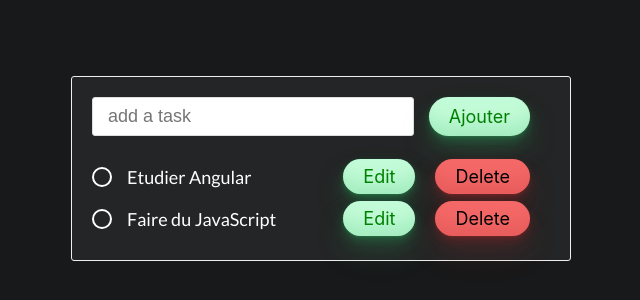
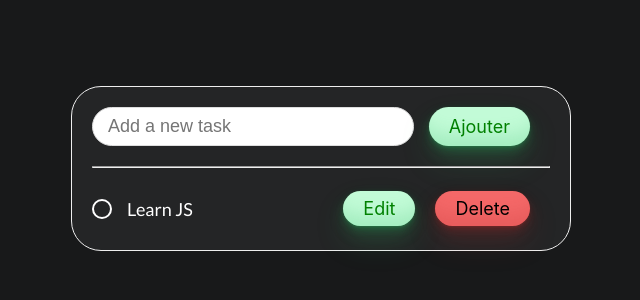
Before and after one commit to Felipebarcon/angular-todo-list, an Angular app: page / in a window 1280 px wide. Shown: the part 232-532 px from the top of the page, without its empty margins (319-959 px from the left). Built offline with nearby package versions, Linux system fonts and the light colour scheme.

Commit message:
basic logic woerking on todo-list component

```diff
--- a/src/app/app.module.ts
+++ b/src/app/app.module.ts
@@ -3,16 +3,14 @@ import { BrowserModule } from '@angular/platform-browser';
 
 import { AppComponent } from './app.component';
 import { TodoListComponent } from './todo-list/todo-list.component';
+import { FormsModule } from '@angular/forms';
 
 @NgModule({
-  declarations: [
-    AppComponent,
-    TodoListComponent
-  ],
-  imports: [
-    BrowserModule
-  ],
+  declarations: [AppComponent, TodoListComponent],
+  imports: [BrowserModule, FormsModule],
   providers: [],
-  bootstrap: [AppComponent]
+  bootstrap: [AppComponent],
 })
-export class AppModule { }
+export class AppModule {
+  title: string = 'My Angular To Do List App';
+}
--- a/src/app/todo-list/todo-list.component.css
+++ b/src/app/todo-list/todo-list.component.css
@@ -12,7 +12,7 @@ Secondary Text: #B0B3B8
   flex-direction: column;
   width: 50rem;
   border: 1px solid #eee;
-  border-radius: 3px;
+  border-radius: 3rem;
   padding: 2rem;
   background-color: #242526;
 }
@@ -22,9 +22,60 @@ form {
   margin-bottom: 2rem;
 }
 
-/* CSS */
+.break-line {
+  margin-bottom: 2rem;
+}
 
-/* CSS */
+form input {
+  flex: 1;
+  margin-right: 1.5rem;
+}
+
+input {
+  padding: 0.8rem 1.5rem;
+  outline: 0;
+  border: 1px solid #ddd;
+  border-radius: 2rem;
+  font-size: 1.8rem;
+}
+
+ul {
+  list-style: none;
+}
+
+li {
+  display: flex;
+  align-items: center;
+}
+
+li input {
+  flex: 1;
+  margin-right: 1rem;
+}
+
+li p {
+  flex: 1;
+  padding: 1rem 0;
+}
+
+.todo-text {
+  font-size: 1.8rem;
+  color: #fff;
+}
+
+li .todo {
+  flex: 0 0 2rem;
+  height: 2rem;
+  border-radius: 50%;
+  margin-right: 1.5rem;
+  border: 2px solid white;
+}
+
+li .todo.done {
+  background: #333;
+}
+
+/* BUTTON */
 
 .btn {
   background-color: #c2fbd7;
@@ -74,52 +125,3 @@ form {
     rgba(187, 44, 49, 0.25) 0 16px 32px;
   transform: scale(1.05) rotate(-1deg);
 }
-
-form input {
-  flex: 1;
-  margin-right: 1.5rem;
-}
-
-input {
-  padding: 0.8rem 1.5rem;
-  outline: 0;
-  border: 1px solid #ddd;
-  border-radius: 3px;
-  font-size: 1.8rem;
-}
-
-ul {
-  list-style: none;
-}
-
-li {
-  display: flex;
-  align-items: center;
-}
-
-li input {
-  flex: 1;
-  margin-right: 1rem;
-}
-
-li p {
-  flex: 1;
-  padding: 1rem 0;
-}
-
-.todo-text {
-  font-size: 1.8rem;
-  color: #fff;
-}
-
-li .todo {
-  flex: 0 0 2rem;
-  height: 2rem;
-  border-radius: 50%;
-  margin-right: 1.5rem;
-  border: 2px solid white;
-}
-
-li .todo.done {
-  background: #333;
-}
--- a/src/app/todo-list/todo-list.component.html
+++ b/src/app/todo-list/todo-list.component.html
@@ -1,15 +1,19 @@
 <div class="container">
   <form class="todo--form">
-    <input class="todo--input" type="text" #newItem placeholder="add a task"
-           (keyup.enter)="addItem(newItem.value); newItem.value = ''">
-    <button class="btn btn-primary" (click)="addItem(newItem.value)">Ajouter</button>
+    <input class="todo--input" type="text" [(ngModel)]="newTask"
+           [ngModelOptions]="{standalone: true}"
+           value=""
+           placeholder="Add a new task"
+           (keyup.enter)="addItem()">
+    <button class="btn btn-primary" (click)="addItem()">Ajouter</button>
   </form>
+  <hr class="break-line">
   <ul>
-    <li *ngFor="let item of getItems()">
+    <li *ngFor="let item of allItems; let index = index">
       <span class="todo"></span>
-      <p class="todo-text">{{ item.text}}</p>
+      <p class="todo-text">{{ item }}</p>
       <button class="btn">Edit</button>
-      <button class="btn btn-danger">Delete</button>
+      <button class="btn btn-danger" (click)="deleteTask(index)">Delete</button>
     </li>
   </ul>
 </div>
--- a/src/app/todo-list/todo-list.component.ts
+++ b/src/app/todo-list/todo-list.component.ts
@@ -1,5 +1,5 @@
 import { Component, OnInit } from '@angular/core';
-import { Item } from '../item';
+import { Item } from '../interfaces/item';
 
 @Component({
   selector: 'app-todo-list',
@@ -7,34 +7,30 @@ import { Item } from '../item';
   styleUrls: ['./todo-list.component.css'],
 })
 export class TodoListComponent implements OnInit {
-  filter: 'all' | 'active' | 'done' = 'all';
-  public allItems: Item[] = [
-    {
-      text: 'Etudier Angular',
-      done: false,
-    },
-    {
-      text: 'Faire du JavaScript',
-      done: false,
-    },
-  ];
+  public allItems: string[] = ['Learn JS'];
+
+  public newTask: string;
   constructor() {}
 
   ngOnInit(): void {}
 
-  getItems(): Item[] {
-    if (this.filter === 'all') {
-      return this.allItems;
+  addItem() {
+    if (this.newTask === '') {
+    } else {
+      this.allItems.unshift(this.newTask);
+      this.newTask = '';
     }
-    return this.allItems.filter((item) =>
-      this.filter === 'done' ? item.done : !item.done
-    );
   }
 
-  addItem(text: string) {
-    this.allItems.unshift({
-      text,
-      done: false,
-    });
+  deleteTask(index: number) {
+    this.allItems.splice(index, 1);
   }
+
+  /*  getItems(): [] {
+    return this.allItems.filter((item) => (item.done ? item.done : !item.done));
+  }
+
+  remove(item: Item) {
+    this.allItems.splice(this.allItems.indexOf(item), 1);
+  }*/
 }
--- a/tsconfig.json
+++ b/tsconfig.json
@@ -6,6 +6,7 @@
     "outDir": "./dist/out-tsc",
     "forceConsistentCasingInFileNames": true,
     "strict": true,
+    "strictPropertyInitialization": false,
     "noImplicitOverride": true,
     "noPropertyAccessFromIndexSignature": true,
     "noImplicitReturns": true,
```
Also changed, not shown: src/app/app.component.html (line endings or trailing spaces), src/app/interfaces/item.ts (renamed from src/app/item.ts).
